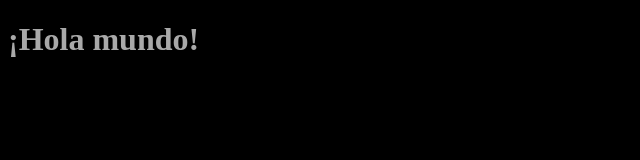
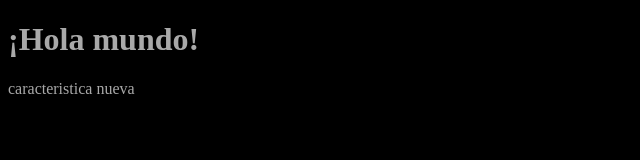
Before and after one commit to Aldair710/Mi-primer-repositorio, a plain HTML site: page index.html in a window 1280 px wide. Shown: the whole page, without its empty margins (0-640 px from the left). Drawn offline with Linux system fonts and the light colour scheme.

Commit message:
se agrego nueva caracteristica

```diff
--- a/index.html
+++ b/index.html
@@ -13,5 +13,6 @@
 </head>
 <body>
     <h1>¡Hola mundo!</h1>
+    <p>caracteristica nueva</p>
 </body>
 </html>
```
